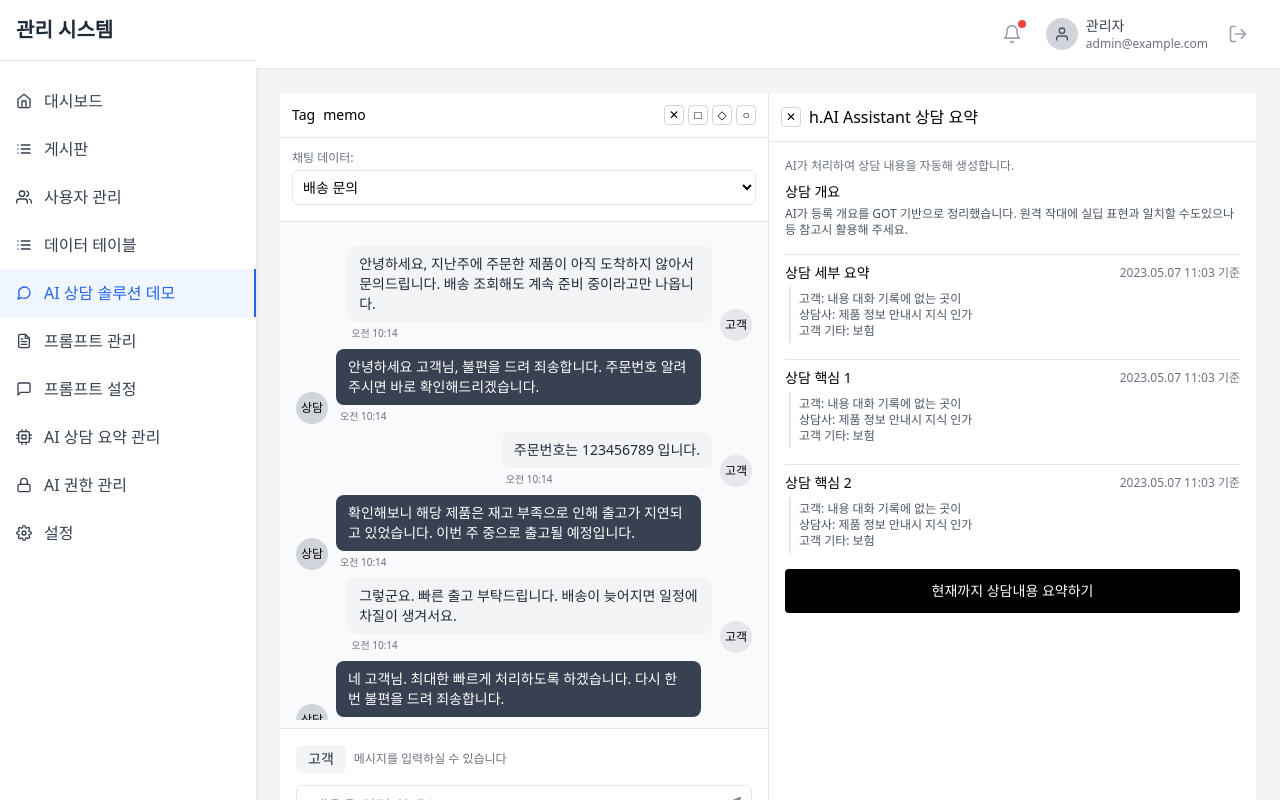
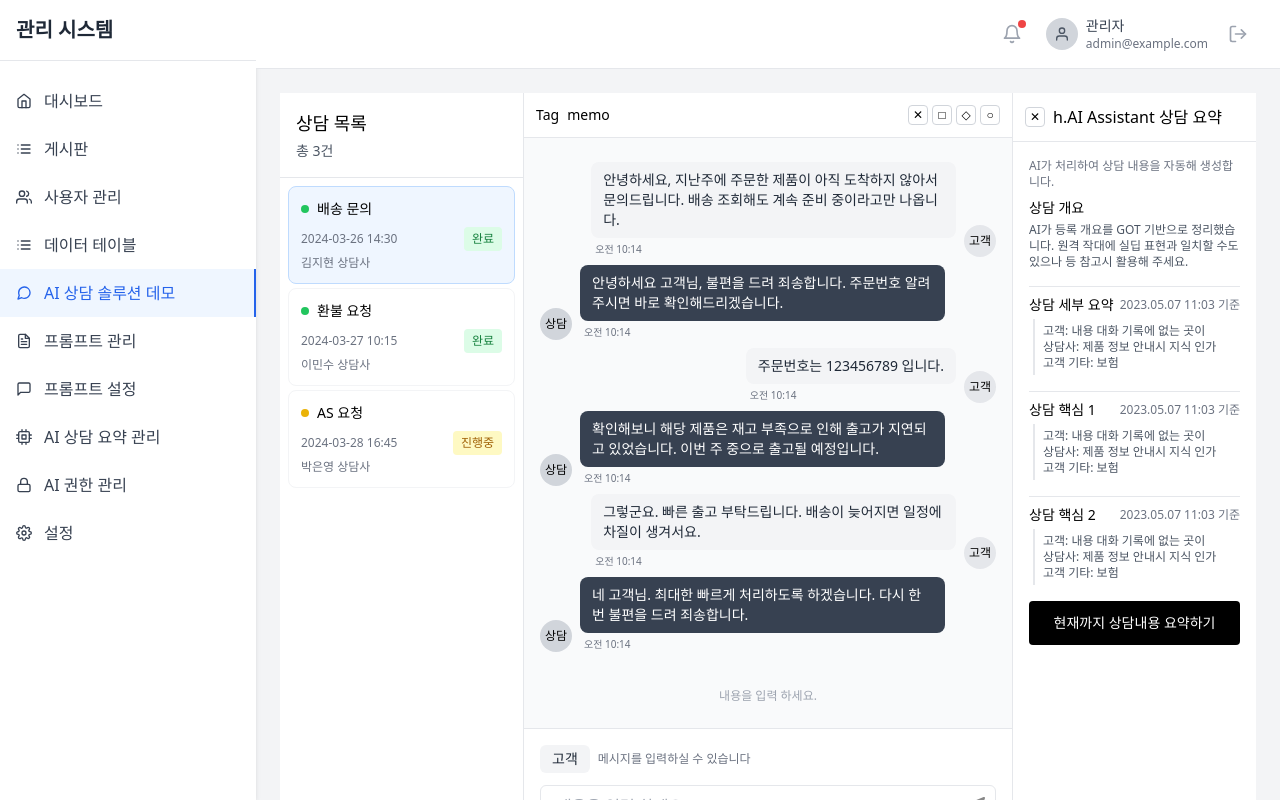
Before and after one commit to happytalkrz/demo-front, a React (Vite) app: page /ai-chat-demo in a window 1280 px wide. Built offline with nearby package versions, Linux system fonts and the light colour scheme.

Commit message:
[#16] Phase 1: 레이아웃 재구성

```diff
--- a/src/components/chat/ConsultationList.tsx
+++ b/src/components/chat/ConsultationList.tsx
@@ -1,37 +1,55 @@
-interface ConsultationItem {
-  service: string;
-  date: string;
-  time: string;
-  counselor: string;
+import { Consultation } from '../../types/chat';
+
+interface ConsultationListProps {
+  consultations: Consultation[];
+  onSelect: (index: number) => void;
+  selectedIndex: number;
 }
 
-interface ConsultationListProps {
-  items: ConsultationItem[];
-  title: string;
-}
-
-const ConsultationList = ({ items, title }: ConsultationListProps) => {
+const ConsultationList = ({ consultations, onSelect, selectedIndex }: ConsultationListProps) => {
   return (
-    <div className="p-4">
-      <h3 className="text-lg font-medium mb-4">{title}</h3>
-      <div className="space-y-4">
-        {items.map((item, index) => (
-          <div key={index} className="border-b border-gray-200 pb-2 cursor-pointer hover:bg-gray-50 p-2 rounded">
-            <div className="flex items-center">
-              <div className="w-6 h-6 bg-gray-200 rounded-full flex items-center justify-center text-xs mr-2">
-                {index + 1}
-              </div>
-              <div className="flex-1">
-                <p className="text-sm font-medium">{item.service}</p>
-                <div className="flex text-xs text-gray-500">
-                  <span className="mr-2">{item.date}</span>
-                  <span className="mr-2">{item.time}</span>
-                  <span>{item.counselor}</span>
+    <div className="h-full flex flex-col bg-white border-r border-gray-200">
+      <div className="p-4 border-b border-gray-200">
+        <h3 className="text-lg font-medium">상담 목록</h3>
+        <p className="text-sm text-gray-600 mt-1">총 {consultations.length}건</p>
+      </div>
+      <div className="flex-1 overflow-y-auto">
+        <div className="space-y-1 p-2">
+          {consultations.map((consultation, index) => (
+            <div
+              key={consultation.id}
+              className={`cursor-pointer hover:bg-gray-50 p-3 rounded-lg border transition-colors ${
+                selectedIndex === index
+                  ? 'bg-blue-50 border-blue-200'
+                  : 'border-gray-100'
+              }`}
+              onClick={() => onSelect(index)}
+            >
+              <div className="flex items-center justify-between mb-2">
+                <div className="flex items-center">
+                  <div className={`w-2 h-2 rounded-full mr-2 ${
+                    consultation.status === 'completed' ? 'bg-green-500' :
+                    consultation.status === 'ongoing' ? 'bg-yellow-500' : 'bg-gray-400'
+                  }`} />
+                  <p className="text-sm font-medium">{consultation.title}</p>
                 </div>
               </div>
+              <div className="text-xs text-gray-500 space-y-1">
+                <div className="flex items-center justify-between">
+                  <span>{consultation.date} {consultation.time}</span>
+                  <span className={`px-2 py-1 rounded text-xs ${
+                    consultation.status === 'completed' ? 'bg-green-100 text-green-700' :
+                    consultation.status === 'ongoing' ? 'bg-yellow-100 text-yellow-700' : 'bg-gray-100 text-gray-700'
+                  }`}>
+                    {consultation.status === 'completed' ? '완료' :
+                     consultation.status === 'ongoing' ? '진행중' : '대기'}
+                  </span>
+                </div>
+                <div>{consultation.counselor}</div>
+              </div>
             </div>
-          </div>
-        ))}
+          ))}
+        </div>
       </div>
     </div>
   );
--- a/src/pages/AIChatDemo.tsx
+++ b/src/pages/AIChatDemo.tsx
@@ -2,7 +2,7 @@ import { useState } from 'react';
 import ChatList from '../components/chat/ChatList';
 import ChatInput from '../components/chat/ChatInput';
 import ChatSummary from '../components/chat/ChatSummary';
-import ChatSelector from '../components/chat/ChatSelector';
+import ConsultationList from '../components/chat/ConsultationList';
 import { consultations } from '../data/chatData';
 import { summaries } from '../data/summaryData';
 import { ChatMessage, ChatSummary as ChatSummaryType } from '../types/chat';
@@ -168,8 +168,17 @@ const AIChatDemo = () => {
 
   return (
     <div className="flex h-screen bg-gray-100">
-      {/* 채팅 영역 */}
-      <div className="w-1/2 flex flex-col bg-white h-[calc(100vh-50px)]">
+      {/* 좌측: 상담 목록 */}
+      <div className="w-1/4 h-[calc(100vh-50px)]">
+        <ConsultationList
+          consultations={consultations}
+          onSelect={handleChatSelect}
+          selectedIndex={selectedChatIndex}
+        />
+      </div>
+
+      {/* 중앙: 채팅 뷰 */}
+      <div className="w-2/4 flex flex-col bg-white h-[calc(100vh-50px)]">
         <div className="p-3 border-b border-gray-200 flex items-center">
           <div className="flex items-center">
             <span className="text-sm">Tag</span>
@@ -191,18 +200,7 @@ const AIChatDemo = () => {
           </div>
         </div>
 
-        <div className="p-3 border-b border-gray-200">
-          <ChatSelector
-            chatData={consultations.map(consultation => ({
-              title: consultation.title,
-              dialogue: consultation.dialogue
-            }))}
-            onSelect={handleChatSelect}
-            selectedIndex={selectedChatIndex}
-          />
-        </div>
-
-        <div className="flex flex-col overflow-y-auto p-2 bg-gray-50">
+        <div className="flex flex-col flex-1 overflow-y-auto p-2 bg-gray-50">
           <ChatList messages={messages} />
         </div>
 
@@ -213,8 +211,8 @@ const AIChatDemo = () => {
         />
       </div>
 
-      {/* 우측 상담 요약 영역 */}
-      <div className="w-1/2 bg-white border-l border-gray-200 flex flex-col h-[calc(100vh-50px)]">
+      {/* 우측: 요약 패널 */}
+      <div className="w-1/4 bg-white border-l border-gray-200 flex flex-col h-[calc(100vh-50px)]">
         <div className="p-3 border-b border-gray-200 flex items-center">
           <div className="flex items-center justify-center w-5 h-5 rounded border border-gray-300 mr-2">
             <span className="text-xs">✕</span>
```
